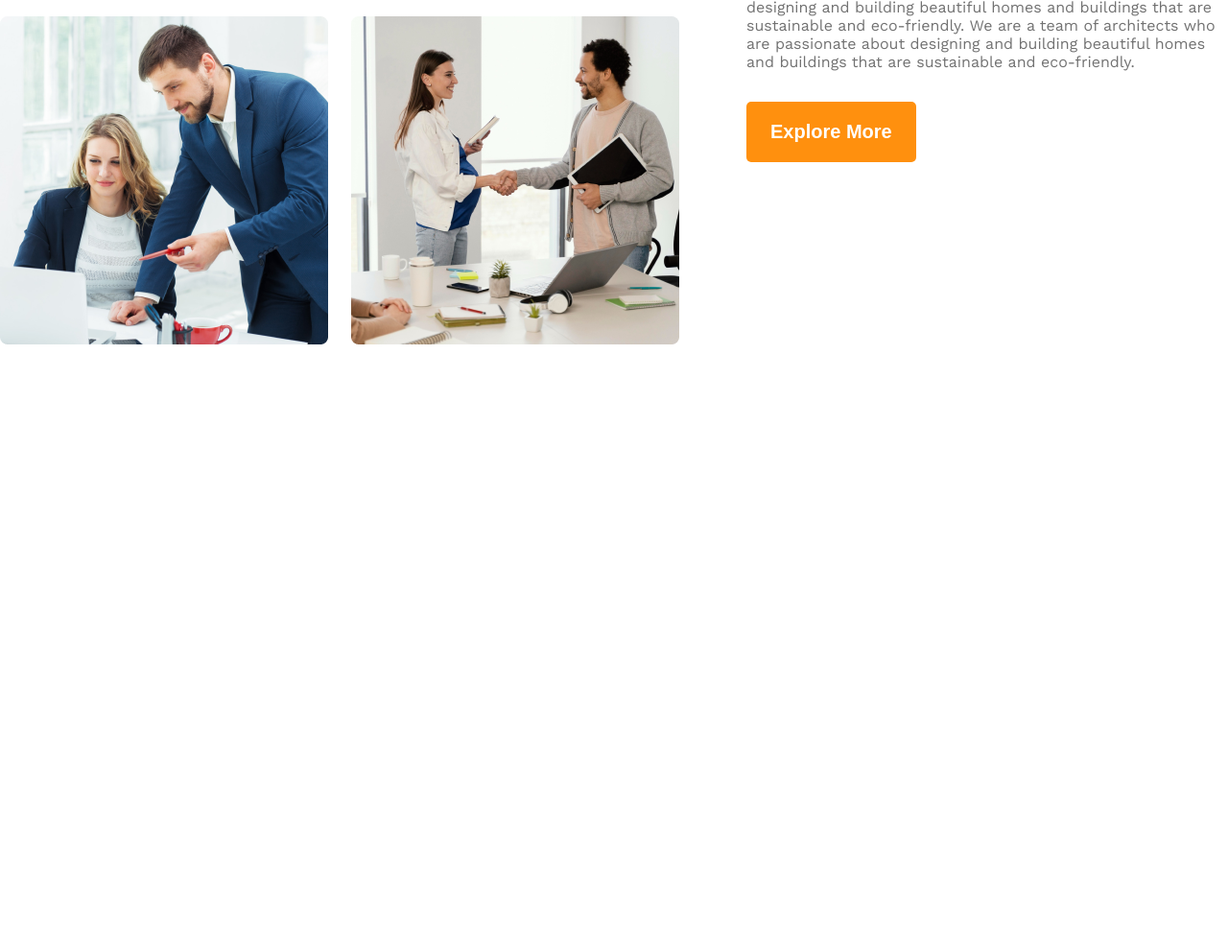
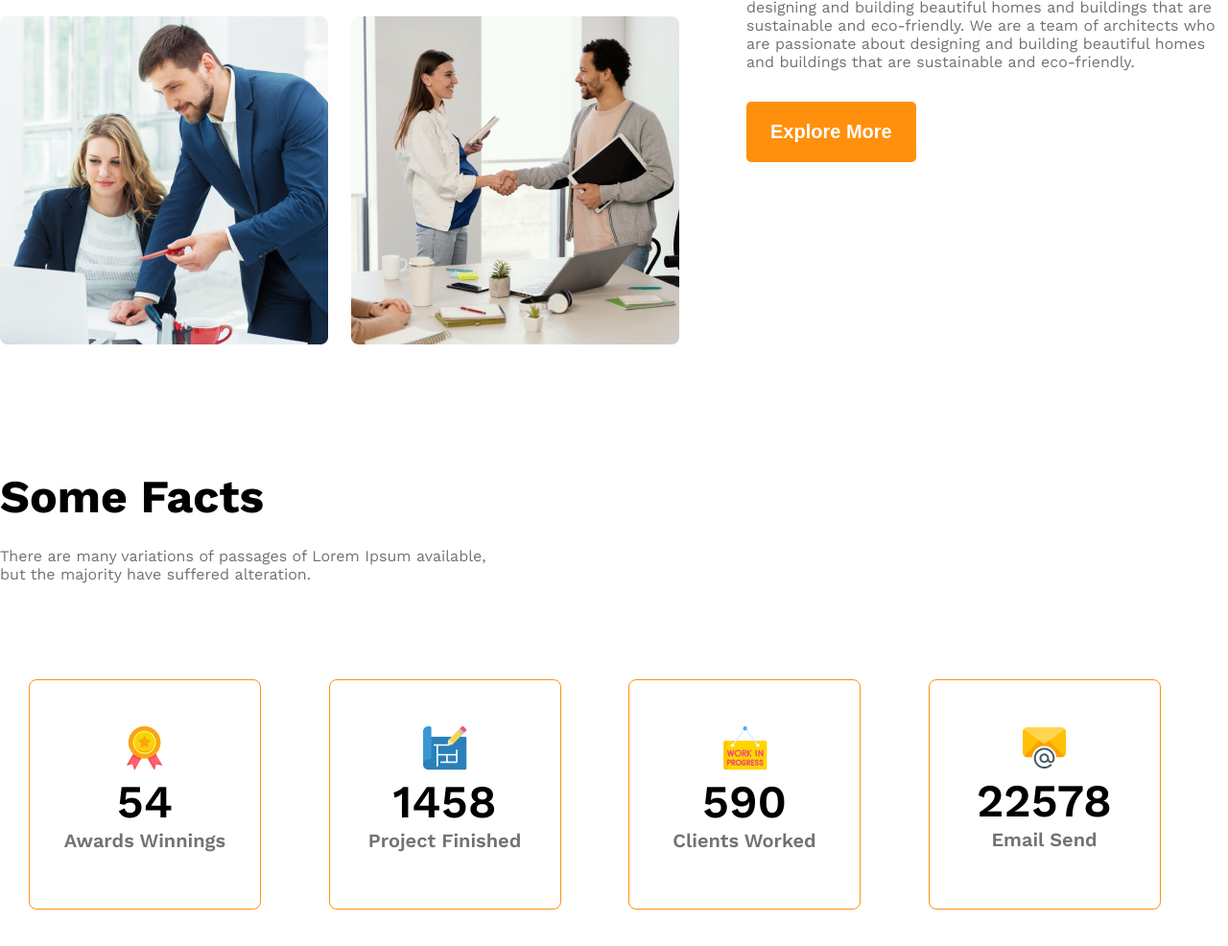
Before and after one commit to SaddamHosen42/Architects-Web, a plain HTML site: page index.html in a window 1280 px wide. Shown: the part 1671-2657 px from the top of the page at 96% size. Before the commit the page ends 2030 px from the top, so only its background shows below. Drawn offline with nearby package versions, Linux system fonts and the light colour scheme.

Commit message:
add some facts section

```diff
--- a/index.html
+++ b/index.html
@@ -1,11 +1,13 @@
 <!DOCTYPE html>
 <html lang="en">
+
 <head>
     <meta charset="UTF-8">
     <meta name="viewport" content="width=device-width, initial-scale=1.0">
     <title>Architects</title>
     <link rel="stylesheet" href="styles/style.css">
 </head>
+
 <body class="work-sans-font">
     <header class="bg-secondary">
         <nav class="navbar display-flex">
@@ -21,8 +23,9 @@
             <div class="banner-content">
                 <h1 class="banner-title">Brand New
                     Group of Architects
-                    </h1>
-                <p class="section-description">We are a team of architects who are passionate about designing and building beautiful homes and buildings that are sustainable and eco-friendly.</p>
+                </h1>
+                <p class="section-description">We are a team of architects who are passionate about designing and
+                    building beautiful homes and buildings that are sustainable and eco-friendly.</p>
                 <button class="btn-primary">Explore More</button>
             </div>
             <img class="banner-img" src="images/banner.png" alt="">
@@ -38,17 +41,61 @@
                 <img src="images/team4.png" alt="">
             </div>
             <div class="our-features">
-                <h3 class="section-title"><span id="Quick-list">Quick list</span> of Our <span id="features">Features</span></h3>
+                <h3 class="section-title"><span id="Quick-list">Quick list</span> of Our <span
+                        id="features">Features</span></h3>
                 <p class="section-description">
-                    We are a team of architects who are passionate about designing and building beautiful homes and buildings that are sustainable and eco-friendly. We are a team of architects who are passionate about designing and building beautiful homes and buildings that are sustainable and eco-friendly.
+                    We are a team of architects who are passionate about designing and building beautiful homes and
+                    buildings that are sustainable and eco-friendly. We are a team of architects who are passionate
+                    about designing and building beautiful homes and buildings that are sustainable and eco-friendly.
                 </p>
                 <button class="btn-primary">Explore More</button>
 
             </div>
+        </section>
+        <!-- features section -->
+        <section class="features-section">
+
+        </section>
+        <!-- Some Facts-->
+        <section class="some-facts">
+            <div class="facts-text">
+                <h3 class="section-title">Some Facts</h3>
+                <p class="section-description some-facts-description">
+                    There are many variations of passages of Lorem Ipsum available, but the majority have suffered
+                    alteration.
+                </p>
+            </div>
+            <div class="card-container">
+                <div class="card">
+                    <img src="images/icons/ribon.png" alt="">
+                    <div class="card-number">54</div>
+                    <p class="card-description">Awards Winnings</p>
+                </div>
+                <div class="card">
+                    <img src="images/icons/projects.png" alt="">
+                    <div class="card-number">1458</div>
+                    <p class="card-description">Project Finished</p>
+                </div>
+                <div class="card">
+                    <img src="images/icons/customers.png" alt="">
+                    <div class="card-number">590</div>
+                    <p class="card-description">Clients Worked</p>
+                </div>
+                <div class="card">
+                    <img src="images/icons/email.png" alt="">
+                    <div class="card-number">22578</div>
+                    <p class="card-description">Email Send</p>
+                </div>
+            </div>
+        </section>
+        <!-- Our Sponsors -->
+        <section class="sponsors">
+
         </section>
     </main>
     <footer>
 
     </footer>
 </body>
+
 </html>
--- a/styles/style.css
+++ b/styles/style.css
@@ -8,10 +8,11 @@
 }
 
 /* common styles */
-*{
+* {
   padding: 0;
   margin: 0;
 }
+
 .bg-secondary {
   background-color: rgba(255, 144, 14, 0.1);
 }
@@ -21,14 +22,17 @@
   font-weight: 700;
   margin-bottom: 24px;
 }
+
 .display-flex {
   display: flex;
 }
+
 .section-description {
-  font-size: 16px;
+  font-size: 1rem;
   font-weight: 400;
   color: rgb(114, 114, 114);
 }
+
 .btn-primary {
   background-color: rgb(255, 144, 14);
   color: white;
@@ -40,92 +44,171 @@
   border: none;
   margin-top: 32px;
 }
-main{
+
+main {
   max-width: 1440px;
   margin: 0 auto;
 }
-main>section{
+
+main>section {
   margin-top: 130px;
 }
+
 /* navbar styles */
-.navbar{
-    justify-content: space-between;
-    align-items: center;
-    padding-top: 50px;
-    padding-bottom: 100px;
+.navbar {
+  justify-content: space-between;
+  align-items: center;
+  padding-top: 50px;
+  padding-bottom: 100px;
 }
-.nav-item{
+
+.nav-item {
   list-style: none;
   margin-right: 30px;
 }
-.nav-link{
+
+.nav-link {
   text-decoration: none;
-  color:rgb(66, 66, 66);
-  font-size: 18px;
+  color: rgb(66, 66, 66);
+  font-size: 1.125rem;
   font-weight: 500;
 }
-.navbar, .banner{
+
+.navbar,
+.banner {
   max-width: 1440px;
   margin: 0 auto;
 }
-.banner-content{
+
+.banner-content {
   max-width: 850px;
   margin: 0 auto;
   text-align: center;
   margin-bottom: 50px;
 }
-.banner-title{
+
+.banner-title {
   font-size: 4rem;
   font-weight: 700;
 }
-.banner-img{
+
+.banner-img {
   width: 100%;
 }
 
 /* team and features related styles */
-.teams-section{
+.teams-section {
   align-items: center;
   gap: 70px;
 }
-.teams-img-container{
+
+.teams-img-container {
   display: grid;
   grid-template-columns: repeat(2, 1fr);
   gap: 24px;
 }
-.our-features{
+
+.our-features {
   max-width: 530px;
 }
-#Quick-list{
+
+#Quick-list {
   color: rgb(114, 114, 114);
 }
-#features{
+
+#features {
   color: rgb(255, 144, 14);
 }
+
+/* some facts related styles */
+.card-container {
+  display: grid;
+  grid-template-columns: repeat(4, 1fr);
+  margin-top: 100px;
+  padding-left: 30px;
+}
+
+.card {
+  border: 1px solid rgb(255, 144, 14);
+  border-radius: 8px;
+  width: 240px;
+  height: 190px;
+  text-align: center;
+  padding-top: 48px;
+}
+
+.card-number {
+  font-size: 3rem;
+  font-weight: 600;
+}
+
+.card-description {
+  font-size: 1.25rem;
+  font-weight: 600;
+  color: rgb(114, 114, 114);
+}
+
+.some-facts-description {
+  max-width: 530px;
+}
+
+
 
 
 /* responsive media query */
 
 /* small device */
-@media screen and (max-width:576px){
+@media screen and (max-width:576px) {
+
   .navbar,
   .nav-links,
-  .teams-section{
+  .teams-section {
     flex-direction: column;
   }
-  .teams-img-container{
-    grid-template-columns: repeat(1, 1fr);
+
+  .teams-img-container,
+  .card-container {
+    grid-template-columns: 1fr;
   }
-  .our-features{
+
+  .some-facts {
+    display: flex;
+    flex-direction: column;
+    align-items: center;
+  }
+
+  .our-features,
+  .some-facts-description {
     max-width: 300px;
     gap: 30px;
   }
+
+  .card-container {
+    gap: 10px;
+    padding-left: 0;
+  }
 }
+
 /* medium device */
-@media screen and (min-width: 576px) and (max-width: 992px){
-  .teams-img-container{
+@media screen and (min-width: 576px) and (max-width: 992px) {
+
+  .teams-img-container,
+  .card-container {
     grid-template-columns: repeat(2, 1fr);
   }
-  .teams-section{
+
+  .teams-section {
     flex-direction: column;
   }
+
+  .some-facts {
+    display: flex;
+    flex-direction: column;
+    align-items: center;
+  }
+
+  .card-container {
+    gap: 20px;
+    padding-left: 0;
+  }
 }
```
